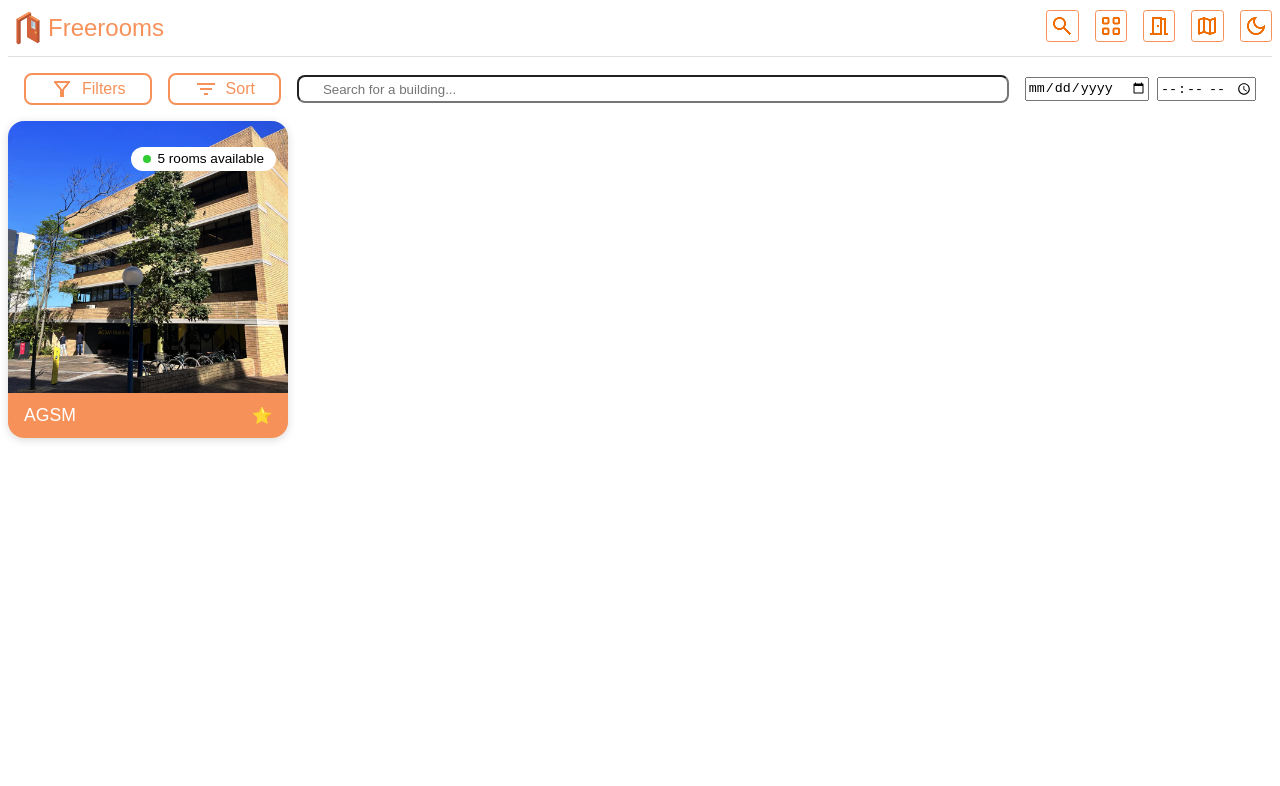
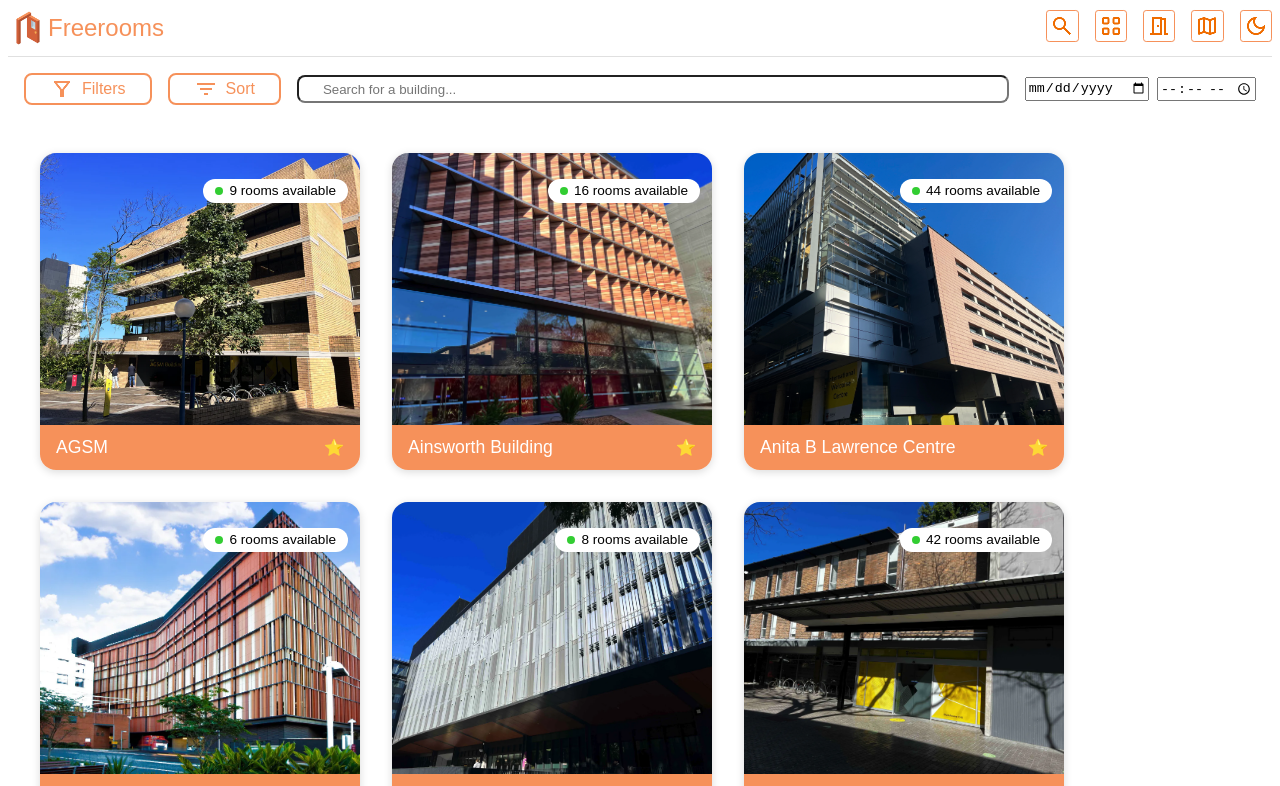
Before and after one commit to Art4v/2026-recruitment-technical-assessment-frontend-task, a React (Vite) app in the folder frontend-assessment/: page / in a window 1280 px wide. Shown: the top 786 px of the page. Built offline with nearby package versions, Linux system fonts and the light colour scheme; a web font is replaced by a local one.

Commit message:
added required rooms and styling to roomcard grid

```diff
--- a/frontend-assessment/src/css/RoomCard.css
+++ b/frontend-assessment/src/css/RoomCard.css
@@ -1,7 +1,7 @@
 .room-card {
     border-radius: 1rem;
     overflow: hidden;
-    width: 280px;
+    max-width: 320px;
     box-shadow: 0 2px 8px rgba(0, 0, 0, 0.15);
     cursor: pointer;
     transition: transform 0.2s ease, box-shadow 0.2s ease;
--- a/frontend-assessment/src/css/RoomPage.css
+++ b/frontend-assessment/src/css/RoomPage.css
@@ -49,3 +49,13 @@
     align-self: center;
     height: 1.5rem;
 }
+
+/* roompage grid*/
+.rooms-grid {
+    display: flex;
+    flex-wrap: wrap;
+    gap: 2rem;
+    padding: 2rem;
+    align-content: center;
+    grid-template-columns: repeat(auto-fill, minmax(250px, 1fr));
+}
--- a/frontend-assessment/src/pages/RoomPage.jsx
+++ b/frontend-assessment/src/pages/RoomPage.jsx
@@ -10,6 +10,15 @@ import filter_alt from '../assets/filter_alt.png';
 import filter_list from '../assets/filter_list.png';
 
 import agsm from '../assets/agsm.webp';
+import ainsworth from '../assets/ainsworth.webp';
+import anitab from '../assets/anitab.webp';
+import biologicalScience from '../assets/biologicalScience.webp';
+import biologicalScienceWest from '../assets/biologicalScienceWest.webp';
+import blockhouse from '../assets/blockhouse.webp';
+import businessSchool from '../assets/businessSchool.webp';
+import civilBuilding from '../assets/civilBuilding.webp';
+import colombo from '../assets/colombo.webp';
+import cseBuilding from '../assets/cseBuilding.webp';
 
 // import usestate
 import { useState } from 'react';
@@ -20,7 +29,16 @@ function RoomPage() {
 
   // rooms stored here
   const rooms = [
-    {id: 1, name: 'AGSM', availability: '5 rooms available', url: agsm}
+    {id: 1, name: 'AGSM', availability: '9 rooms available', url: agsm},
+    {id: 2, name: 'Ainsworth Building', availability: '16 rooms available', url: ainsworth},
+    {id: 3, name: 'Anita B Lawrence Centre', availability: '44 rooms available', url: anitab},
+    {id: 4, name: 'Biological Sciences', availability: '6 rooms available', url: biologicalScience},
+    {id: 5, name: 'Biological Science (West)', availability: '8 rooms available', url: biologicalScienceWest},
+    {id: 6, name: 'Blockhouse', availability: '42 rooms available', url: blockhouse},
+    {id: 7, name: 'Business School', availability: '18 rooms available', url: businessSchool},
+    {id: 8, name: 'Civil Engineering Building', availability: '8 rooms available', url: civilBuilding},
+    {id: 9, name: 'Colombo Building', availability: '5 rooms available', url: colombo},
+    {id: 10, name: 'Computer Science & Eng (K17)', availability: '7 rooms available', url: cseBuilding}
   ]
 
   // search function
```
